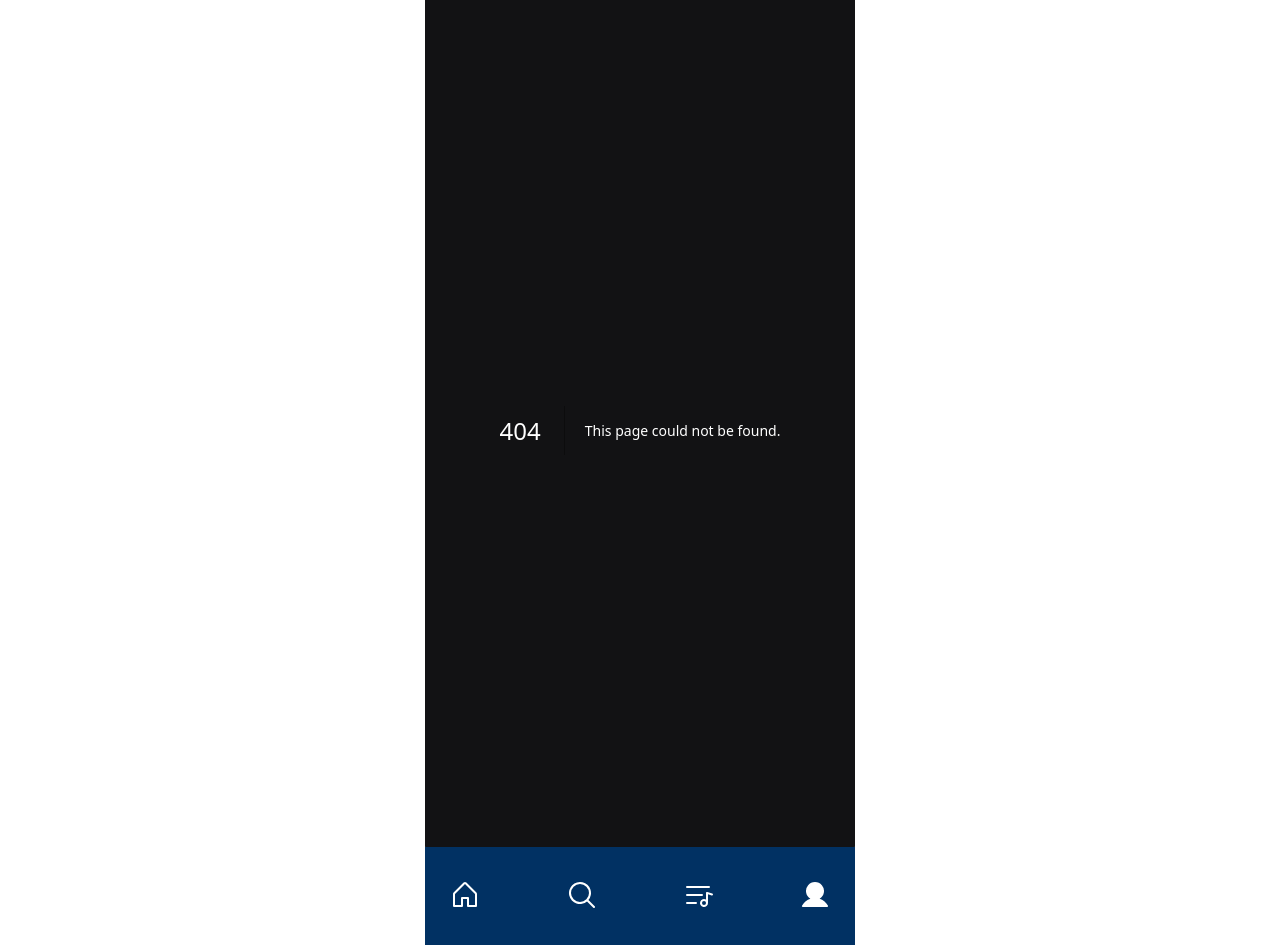
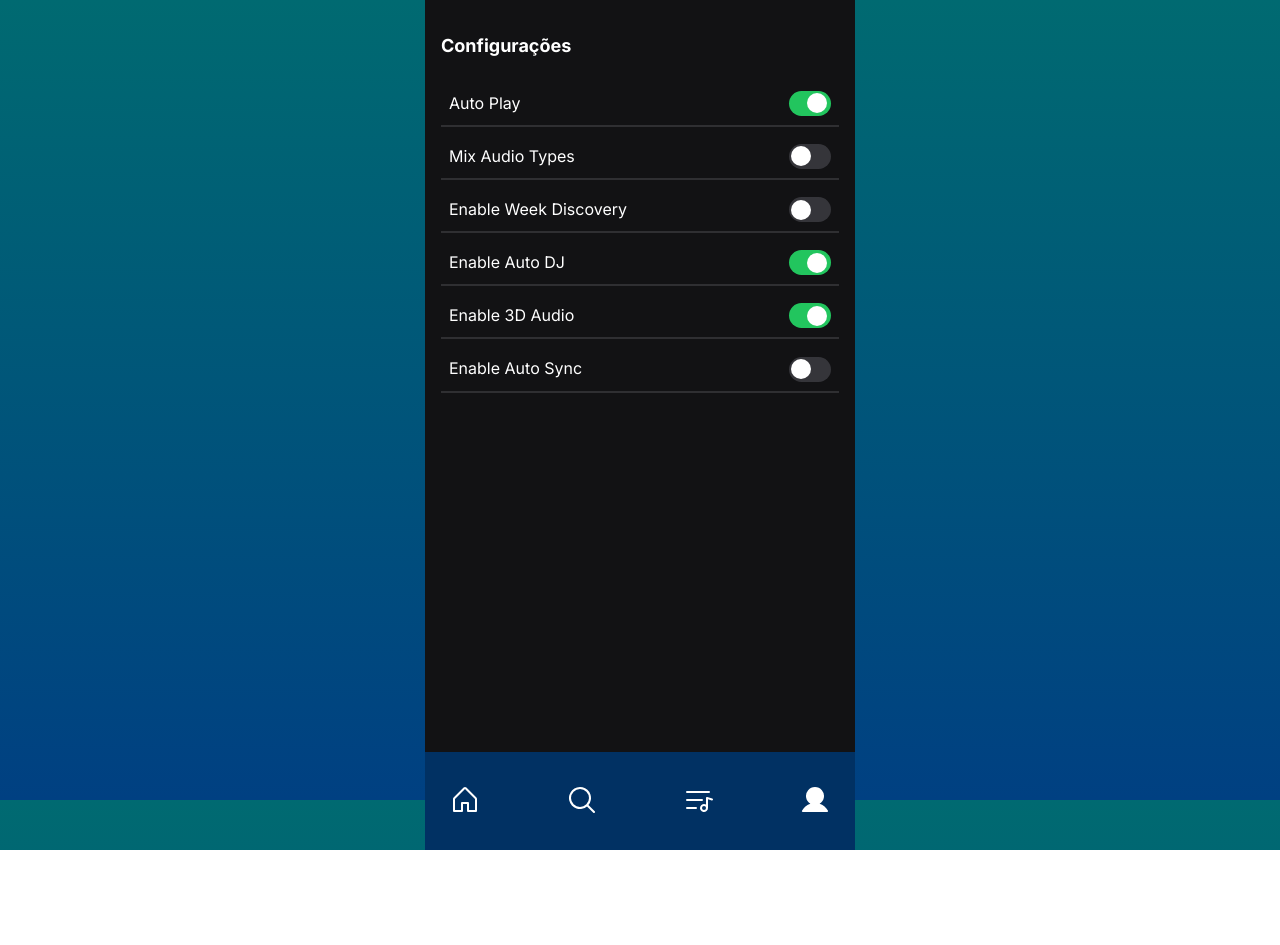
Before and after one commit to davyd-souza/melody, a Next.js app: page /user in a window 1280 px wide. Before the commit this address had no page. After the commit the page ends 850 px from the top, so only its background shows below. Built offline with nearby package versions, Linux system fonts and the light colour scheme.

Commit message:
feat: create User page and styles

```diff
--- /dev/null
+++ b/src/app/user/page.style.ts
@@ -0,0 +1,33 @@
+'use client'
+
+// DEPENDENCY
+import styled from 'styled-components'
+
+export const UserRoot = styled.main`
+  padding-inline: 1rem;
+  overflow: hidden;
+
+  & > * ~ * {
+    margin-top: 1.25rem;
+  }
+`
+
+export const Title = styled.h2`
+  font-size: 1.125rem;
+  font-weight: 700;
+`
+
+export const ConfigGroup = styled.section`
+  display: grid;
+  gap: 0.5rem;
+`
+
+export const SwitchGroup = styled.div`
+  display: flex;
+  align-items: center;
+  justify-content: space-between;
+
+  padding: 0.5rem;
+
+  border-bottom: 2px solid #2f2f32;
+`
--- /dev/null
+++ b/src/app/user/page.tsx
@@ -0,0 +1,45 @@
+// COMPONENT
+import { Switch } from '@/components/Switch'
+
+// STYLE
+import { UserRoot, Title, SwitchGroup, ConfigGroup } from './page.style'
+
+export default function User() {
+  return (
+    <UserRoot>
+      <Title>Configurações</Title>
+
+      <ConfigGroup>
+        <SwitchGroup>
+          <label htmlFor="auto-play">Auto Play</label>
+          <Switch defaultChecked id="auto-play" />
+        </SwitchGroup>
+
+        <SwitchGroup>
+          <label htmlFor="mix-audio">Mix Audio Types</label>
+          <Switch id="mix-audio" />
+        </SwitchGroup>
+
+        <SwitchGroup>
+          <label htmlFor="week-discovery">Enable Week Discovery</label>
+          <Switch id="week-discovery" />
+        </SwitchGroup>
+
+        <SwitchGroup>
+          <label htmlFor="auto-dj">Enable Auto DJ</label>
+          <Switch defaultChecked id="auto-dj" />
+        </SwitchGroup>
+
+        <SwitchGroup>
+          <label htmlFor="3d-audio">Enable 3D Audio</label>
+          <Switch defaultChecked id="3d-audio" />
+        </SwitchGroup>
+
+        <SwitchGroup>
+          <label htmlFor="auto-sync">Enable Auto Sync</label>
+          <Switch id="auto-sync" />
+        </SwitchGroup>
+      </ConfigGroup>
+    </UserRoot>
+  )
+}
```
